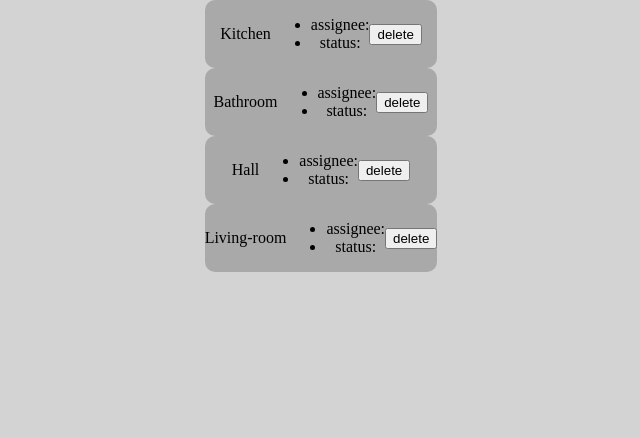
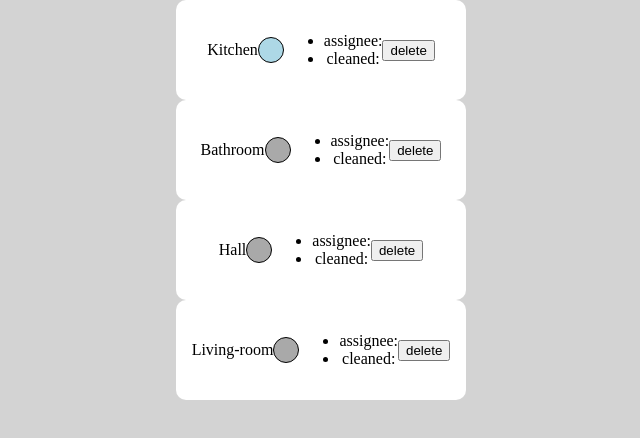
Before and after one commit to semidashka/super-cleaner, a Next.js app: page / in a window 1280 px wide. Shown: the top 438 px of the page, without its empty margins (319-959 px from the left). Built offline with nearby package versions, Linux system fonts and the light colour scheme.

Commit message:
add StatusCircle to homepage and flatemates

```diff
--- a/components/Card.js
+++ b/components/Card.js
@@ -8,7 +8,7 @@ const StyledCard = styled.div`
   display: flex;
   align-items: center;
   justify-content: center;
-  background-color: darkgray;
-
+  background-color: white;
+  padding: 1rem;
   border-radius: 10px;
 `;
--- /dev/null
+++ b/components/StatusCircle.js
@@ -0,0 +1,18 @@
+import styled, { css } from 'styled-components';
+
+const StatusCircle = styled.div`
+  height: 1.5rem;
+  width: 1.5rem;
+  background: red;
+  border-radius: 50%;
+  border: 1px solid black;
+  transition: width 0.5s, background 0.5s;
+
+  ${({ status }) => {
+    return css`
+      background: ${status ? 'lightblue' : 'darkgrey'};
+    `;
+  }}
+`;
+
+export default StatusCircle;
--- a/pages/_app.js
+++ b/pages/_app.js
@@ -4,7 +4,7 @@ import { SessionProvider } from 'next-auth/react';
 function MyApp({ Component, pageProps: { session, ...pageProps } }) {
   return (
     <SessionProvider session={session}>
-      <GlobalStyle></GlobalStyle>
+      <GlobalStyle />
       <ThemeProvider theme={theme}>
         <Component {...pageProps} />
       </ThemeProvider>
@@ -17,8 +17,8 @@ export default MyApp;
 const GlobalStyle = createGlobalStyle`
   body {
     display: flex;
+    gap: 1rem;
     flex-direction: column;
-
     justify-content: center;
     align-items: center;
     text-align: center;
--- a/pages/flatmates.js
+++ b/pages/flatmates.js
@@ -15,7 +15,7 @@ export default function Flatmates() {
           <ul>
             {rooms.map(room => (
               <li key={room.id} name={room.name}>
-                {room.name}
+                {room.name} {room.cleaned}
               </li>
             ))}
           </ul>
--- a/pages/index.js
+++ b/pages/index.js
@@ -1,6 +1,9 @@
 import styled from 'styled-components';
+
+import useStore from '../src/useStore';
+
 import Card from '../components/Card';
-import useStore from '../src/useStore';
+import StatusCircle from '../components/StatusCircle';
 
 const Title = styled.h1`
   font-size: 50px;
@@ -15,9 +18,11 @@ export default function Home() {
       {rooms.map(room => (
         <Card key={room.id} name={room.name}>
           {room.name}
+
+          <StatusCircle status={room.status} />
           <ul>
             <li>assignee: {room.assignee}</li>
-            <li>status: {room.status}</li>
+            <li>cleaned: {room.status}</li>
           </ul>
           <button>delete</button>
         </Card>
--- a/src/useStore.js
+++ b/src/useStore.js
@@ -4,7 +4,7 @@ import { nanoid } from 'nanoid';
 const useStore = create(set => {
   return {
     rooms: [
-      { name: 'Kitchen', id: nanoid(), assignee: null, status: false },
+      { name: 'Kitchen', id: nanoid(), assignee: null, status: true },
       { name: 'Bathroom', id: nanoid(), assignee: null, status: false },
       { name: 'Hall', id: nanoid(), assignee: null, status: false },
       { name: 'Living-room', id: nanoid(), assignee: null, status: false },
@@ -47,6 +47,7 @@ const useStore = create(set => {
           todos: state.todos.map(todo =>
             todo.id === id ? { ...todo, isChecked: !todo.isChecked } : todo
           ),
+          assignedRooms: flatmateId => set(state => {}),
         };
       });
     },
```
Also changed, not shown: 1 other file (tests, documents, lock files or other folders).
